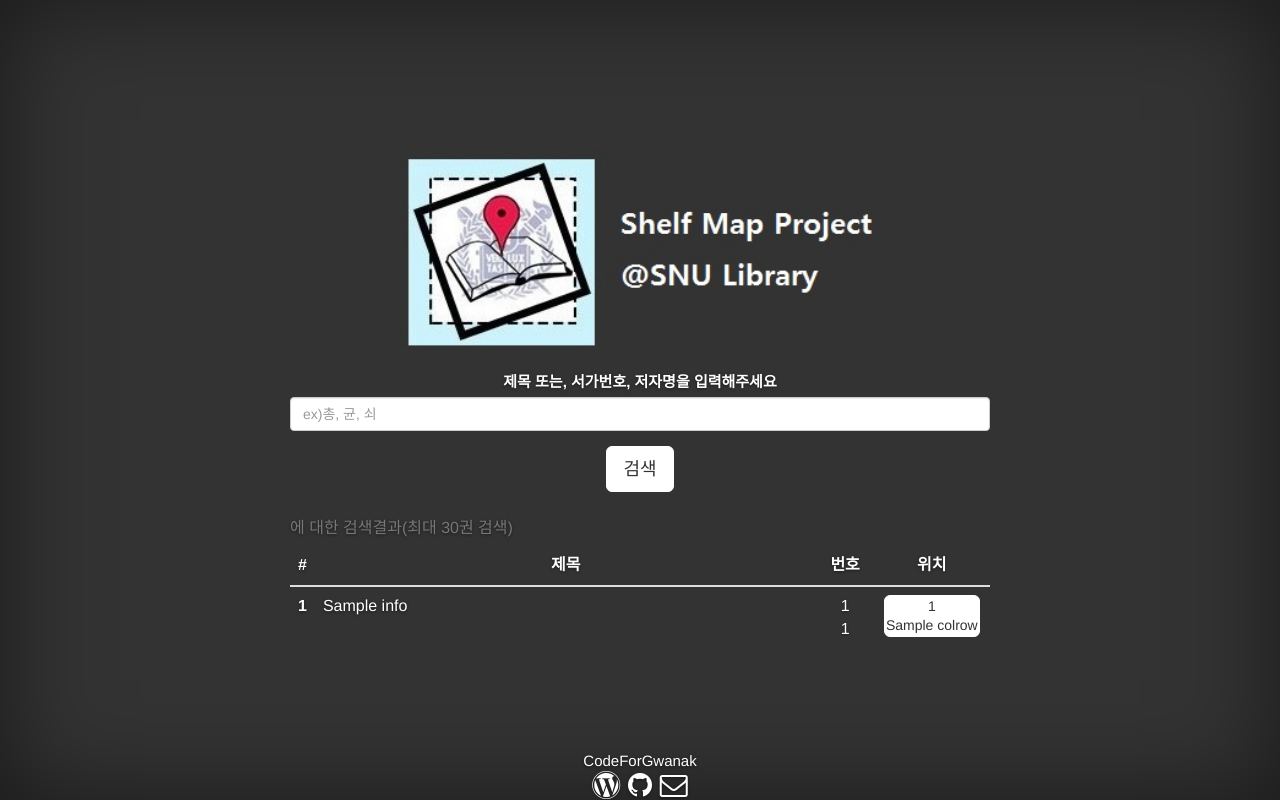
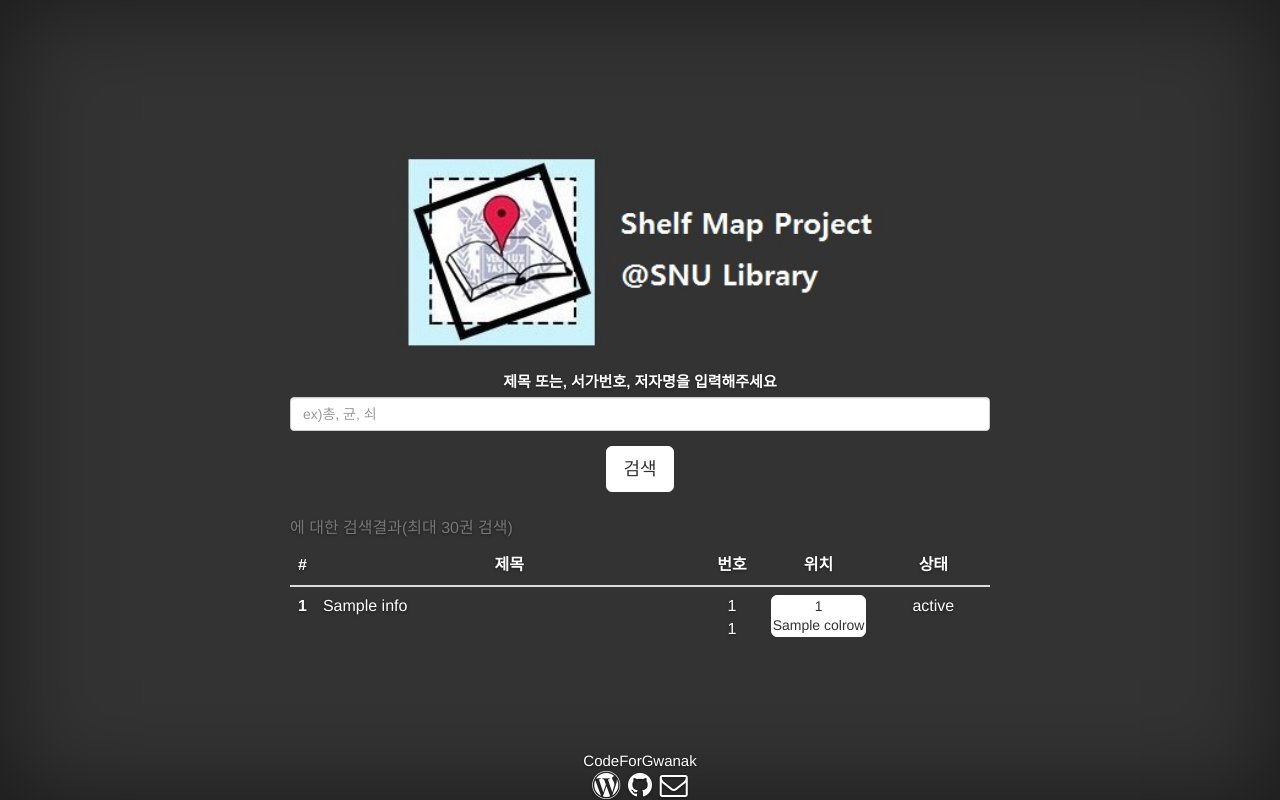
Before and after one commit to student777/SNU_libmap, a Django app: template shelf_map/templates/index.html in a window 1280 px wide. Run offline with Django 3.2, Linux system fonts and the light colour scheme; the template is opened without the code that fills it: most values are stand-ins (such as "Sample title", 1, 10 or a date in 2020); some libraries are stand-ins or nearby versions.

Commit message:
도서 상태 추가

```diff
--- a/shelf_map/templates/index.html
+++ b/shelf_map/templates/index.html
@@ -32,18 +32,21 @@
                   <thead>
                     <tr>
                       <th>#</th>
-                      <th class="col-md-9">제목</th>
+                      <th class="col-md-7">제목</th>
                       <th class="col-md-1">번호</th>
                       <th class="col-md-2">위치</th>
+                      <th class="col-md-2">상태</th>
+
                     </tr>
                   </thead>
                   <tbody>
-                    {% for name, major_id, minor_id, room_num, colrow, link in info_list %}
+                    {% for name, major_id, minor_id, room_num, colrow, link, status in info_list %}
                     <tr>
                       <th scope="row">{{forloop.counter}}</th>
                       <td style="text-align:left"><a href="{{link}}">{{name}}</a></td>
                       <td>{{major_id}}<br>{{minor_id}}</td>
                       <td><button type="submit" style="padding: 1px; font-size:14px;"class="btn btn-lg btn-default book">{{room_num}}<br>{{colrow}}</button></td>
+                      <td>{{status}}</td>
                     </tr>
                     {% endfor %}
                   </tbody>
```
Also changed, not shown: shelf_map/search.py (+7 -4 lines).
